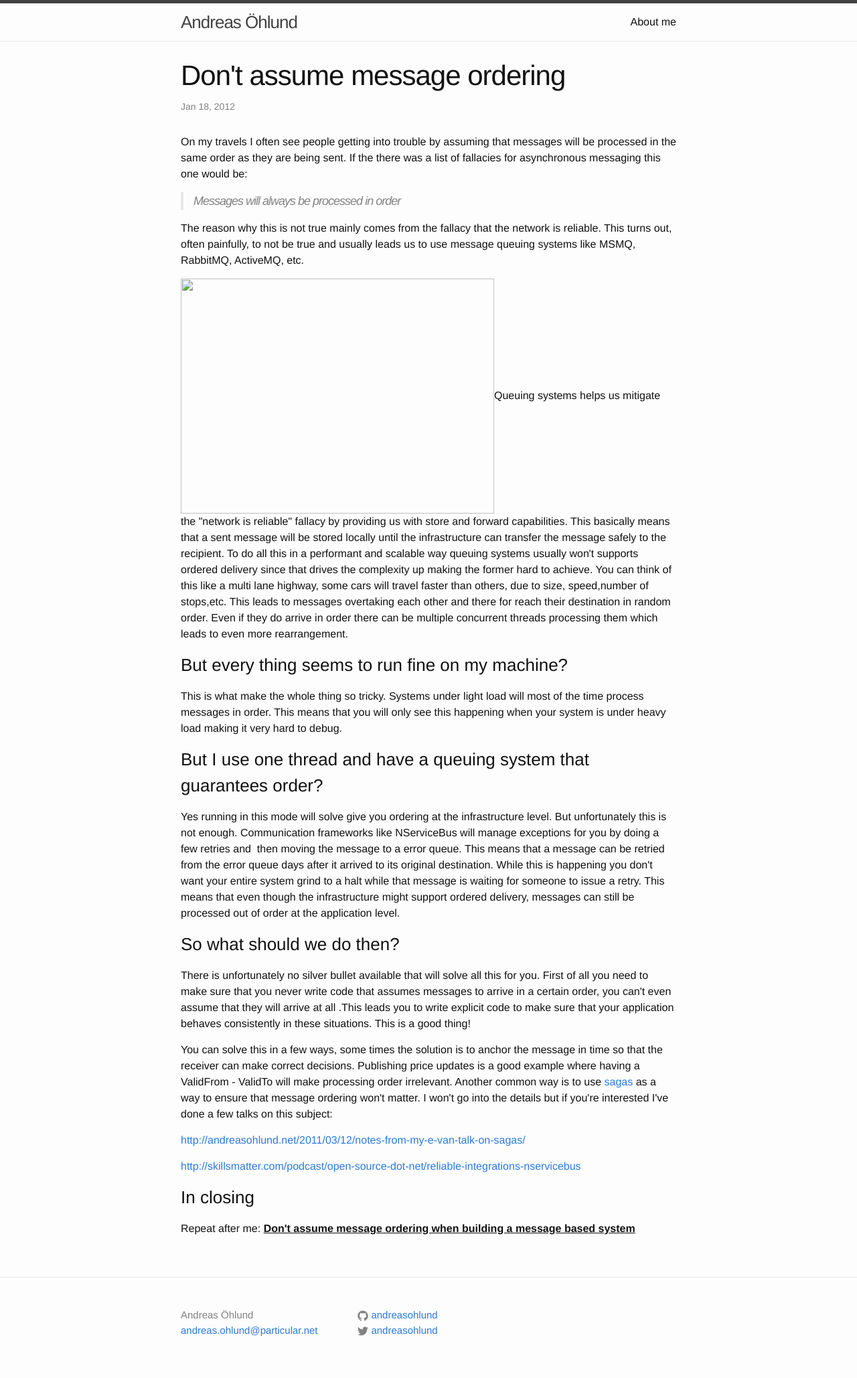
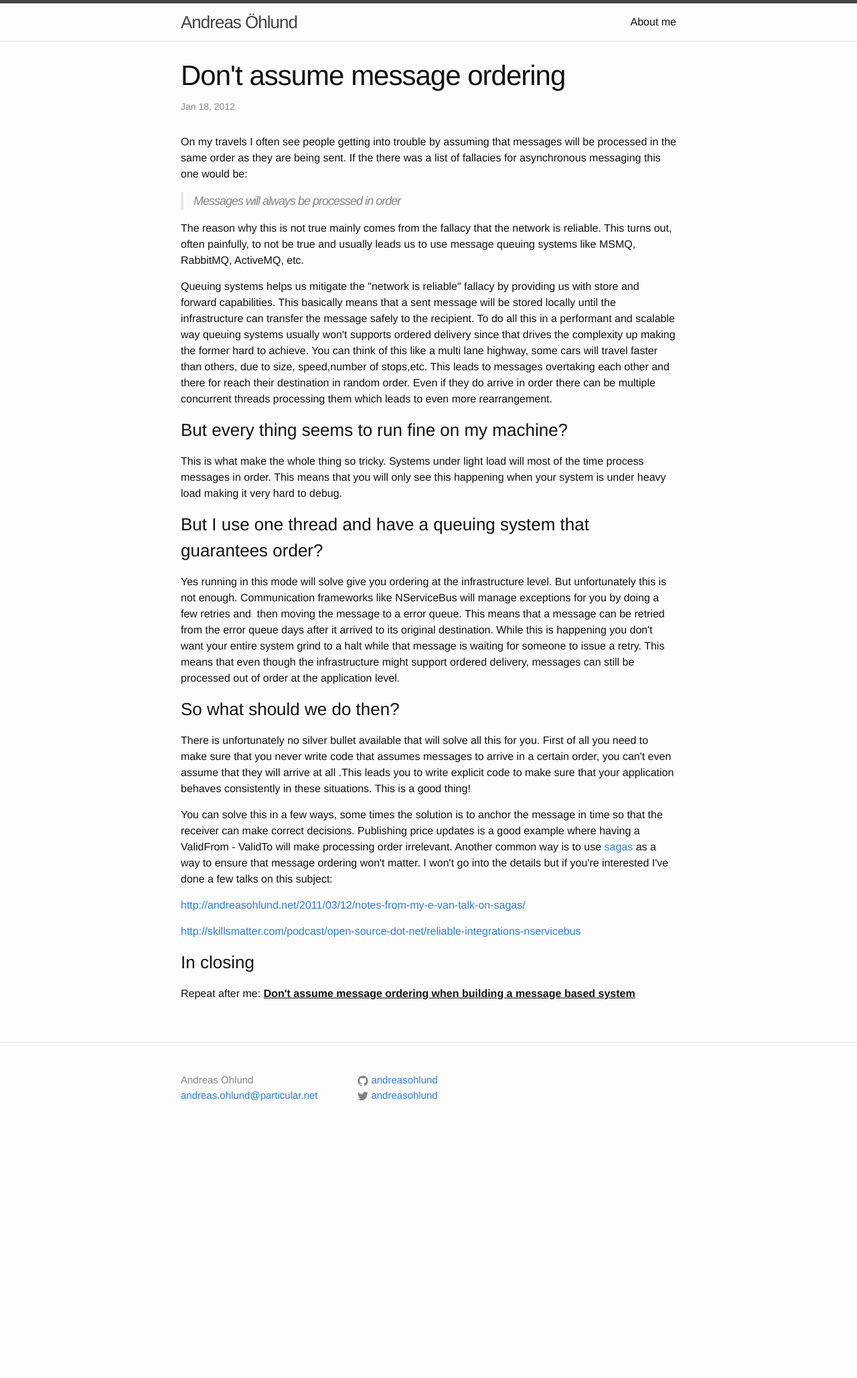
Before and after one commit to andreasohlund/andreasohlund.github.io, a Jekyll site: the page built from _posts/2012-01-18-dont-assume-message-ordering.html, in a window 1280 px wide. Shown: the whole page at 67% size. Built offline with Jekyll 4.4.1, drawn with Linux system fonts in a browser that asks for light colours; Markdown is read by kramdown in place of the engine named in the settings; comment, search, counter and statistics services are not loaded; after the commit the page ends 1707 px from its top, so only the background shows below that.

Commit message:
Remove image

```diff
--- a/_posts/2012-01-18-dont-assume-message-ordering.html
+++ b/_posts/2012-01-18-dont-assume-message-ordering.html
@@ -25,7 +25,7 @@ author:
 <p>On my travels I often see people getting into trouble by assuming that messages will be processed in the same order as they are being sent. If the there was a list of fallacies for asynchronous messaging this one would be:</p>
 <blockquote><p>Messages will always be processed in order</p></blockquote>
 <p>The reason why this is not true mainly comes from the fallacy that the network is reliable. This turns out, often painfully, to not be true and usually leads us to use message queuing systems like MSMQ, RabbitMQ, ActiveMQ, etc.</p>
-<p><img class="alignright" title="Highway" src="assets/39a31f841718c80fc233cf73aa01_grande.jpg" alt="" width="468" height="351" />Queuing systems helps us mitigate the "network is reliable" fallacy by providing us with store and forward capabilities. This basically means that a sent message will be stored locally until the infrastructure can transfer the message safely to the recipient. To do all this in a performant and scalable way queuing systems usually won't supports ordered delivery since that drives the complexity up making the former hard to achieve. You can think of this like a multi lane highway, some cars will travel faster than others, due to size, speed,number of stops,etc. This leads to messages overtaking each other and there for reach their destination in random order. Even if they do arrive in order there can be multiple concurrent threads processing them which leads to even more rearrangement.</p>
+<p>Queuing systems helps us mitigate the "network is reliable" fallacy by providing us with store and forward capabilities. This basically means that a sent message will be stored locally until the infrastructure can transfer the message safely to the recipient. To do all this in a performant and scalable way queuing systems usually won't supports ordered delivery since that drives the complexity up making the former hard to achieve. You can think of this like a multi lane highway, some cars will travel faster than others, due to size, speed,number of stops,etc. This leads to messages overtaking each other and there for reach their destination in random order. Even if they do arrive in order there can be multiple concurrent threads processing them which leads to even more rearrangement.</p>
 <h3>But every thing seems to run fine on my machine?</h3>
 <p>This is what make the whole thing so tricky. Systems under light load will most of the time process messages in order. This means that you will only see this happening when your system is under heavy load making it very hard to debug.</p>
 <h3>But I use one thread and have a queuing system that guarantees order?</h3>
```
